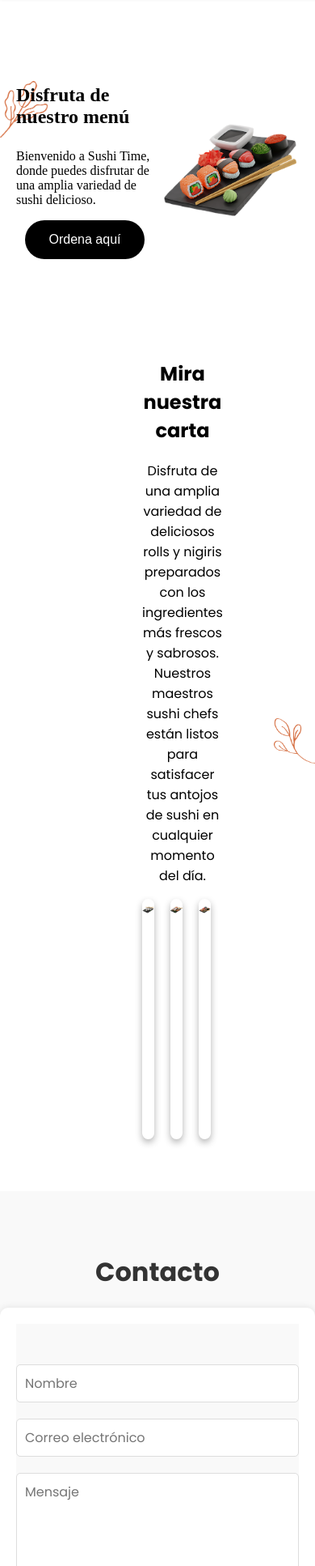
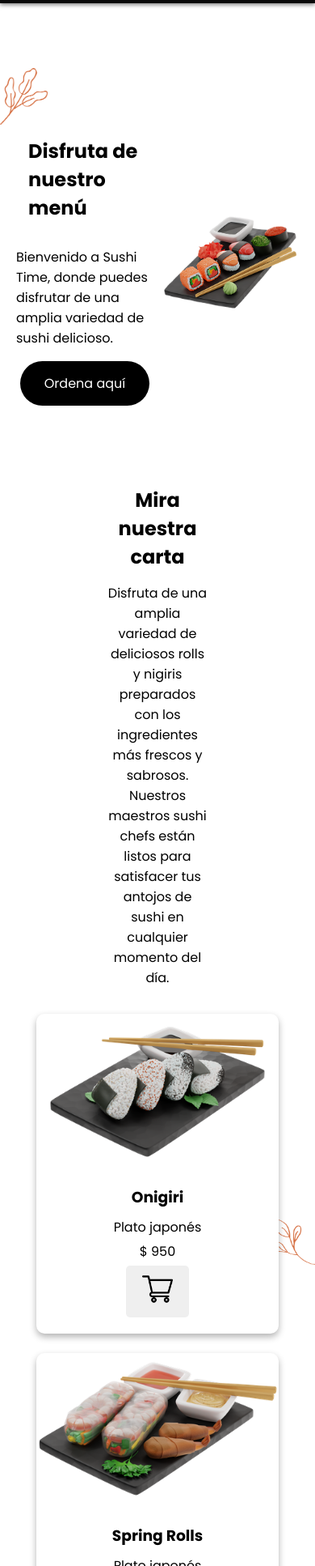
Before and after one commit to MaxiHubb2/DesafioGrupalCodoACodo, a plain HTML site: page index.html in a window 390 px wide. Shown: the part 66-2000 px from the top of the page at 81% size. Drawn offline with Linux system fonts and the light colour scheme.

Commit message:
responsive index

```diff
--- a/css/styles.css
+++ b/css/styles.css
@@ -1,21 +1,26 @@
-body {
+* {
     font-family: 'Poppins', sans-serif;
     margin: 0;
     padding: 0;
+    box-sizing: border-box;
+}
 
+body {
+    display: flex;
+    flex-direction: column;
+    align-items: center;
 }
 
 .header {
     display: flex;
     justify-content: space-between;
     align-items: center;
-    padding: 10px 20px;
+    padding: 20px;
     background-color: rgb(8 8 8 / 100%);
     color: #fff;
-    position: fixed;
     width: 100%;
+    position: sticky;
     top: 0;
-    left: 0;
     z-index: 2;
     box-shadow: 0px 2px 5px rgba(0, 0, 0, 0.5);
 }
@@ -26,15 +31,13 @@ body {
     gap: 10px;
     align-items: center;
     text-align: center;
-    margin-top: 150px;
-    padding: 20px;
+    padding: 150px 20px 0 20px;
     margin-bottom: 20px;
     font-family:  "Lora", serif;
 }
 
-.titulo h1,
-.titulo h2 {
-    margin: 0 0 10px;
+h2 {
+    padding: 15px;
 }
 
 .logo {
@@ -46,60 +49,38 @@ body {
 
 .logo img {
     width: 40px;
-    margin-right: 10px;
+    padding-right: 10px;
 }
 
 .menu ul {
     list-style: none;
-    margin: 0;
-    padding: 0;
     display: flex;
     justify-content: flex-end;
-}
-
-.menu ul li {
-    margin-left: 20px;
-}
-
-.menu ul li:first-child {
-    margin-left: 0;
+    gap: 5rem;
 }
 
 .menu ul li a {
     text-decoration: none;
     color: #fff;
-    padding: 10px 55px;
     border-radius: 20px;
     transition: background-color 0.3s, transform 0.3s;
 }
 
-
 .header .sushi-text:hover {
     transition: color 0.3s;
     color: #ffd700;
-
 }
-
-.menu {
-    padding: 10px 0;
-    text-align: center;
-}
-
-main{
-    padding-bottom: 5rem;
-}
-
 
 .menu-item {
     display: flex;
     flex-direction: column;
     align-items: center;
     text-align: left;
+    gap: 1rem;
 }
 
 .menu-item img {
     width: 200px;
-    margin-bottom: 10px;
 }
 
 .menu-item button {
@@ -118,12 +99,15 @@ main{
     background-color: #333;
 }
 
+main {
+    width: 100%;
+}
 
 #home{
     background-image: url(/assets/leaf-branch-2.png);
     background-repeat: no-repeat;
     background-size: 15%;
-    background-position: 0rem 1rem;
+    background-position: 0rem 5rem;
 }
 
 #sushi{
@@ -149,17 +133,22 @@ main{
 .titulo-sushi {
     display: flex;
     flex-direction: column;
-    align-items: flex-start;
-    padding: 4rem 11rem;
+    align-items: center;
+    justify-content: center;
+    padding: 4rem 10rem;
     text-align: center;
+}
+
+.menu-item-sushi p {
+    padding-bottom: 2rem;
 }
 
 .sushis {
     display: flex;
+    justify-content: center;
     flex-wrap: wrap;
-    gap: 20px;
+    gap: 1.5rem
 }
-
 
 /* Estilo por defecto para las cartas */
 .card {
@@ -169,7 +158,6 @@ main{
     overflow: hidden;
     box-shadow: 0 4px 8px rgba(0, 0, 0, 0.3);
     transition: transform 0.3s ease, opacity 0.5s ease;
-
 }
 
 /* Efecto de animación al pasar de una carta a otra */
@@ -227,37 +215,31 @@ main{
 }
 
 
-
  /* Estilos para la sección de contacto */
  #contacto {
     background-color: #f9f9f9;
     padding: 50px 0;
-    text-align: center;
-}
-
-#contacto h2 {
-    color: #333;
-    font-size: 2rem;
-    margin-bottom: 20px;
+    display: flex;
+    flex-direction: column;
+    align-items: center;
 }
 
 .formulario-contacto {
-    max-width: 600px;
-    margin: 0 auto;
+    width: 600px;
     padding: 20px;
     background-color: #fff;
     border-radius: 10px;
     box-shadow: 0 0 10px rgba(0, 0, 0, 0.1);
+    display: flex;
+    flex-direction: column;
+    gap: 2rem;
 }
 
 .formulario-contacto input,
 .formulario-contacto textarea {
-    width: 100%;
-    margin-bottom: 20px;
     padding: 10px;
     border: 1px solid #ddd;
     border-radius: 5px;
-    box-sizing: border-box;
     font-family: 'Poppins', sans-serif;
     font-size: 16px;
 }
@@ -284,14 +266,16 @@ main{
 
 
 /* redes */
+footer {
+    width: 100%;
+    background-color: #0f0f0f;
+    padding: 2rem 1rem;
+}
 
 .redes-sociales {
-    text-align: center;
-    margin-top: 50px;
-}
-
-.redes-sociales a {
-    margin: 0 10px;
+    display: flex;
+    gap: 1rem;
+    justify-content: center;
 }
 
 .redes-sociales img {
@@ -305,10 +289,10 @@ main{
     transform: scale(1.1);
 }
 
-footer{
-    background-color: #0f0f0f;
-    padding: 1rem;
-
+@media screen and (max-width: 1024px) {
+    .card {
+        width: 300px;
+    }
 }
 
 @media screen and (max-width: 768px) {
@@ -323,4 +307,8 @@ footer{
     .menu.open ul {
         display: block;
     }
+
+    .formulario-contacto {
+        width: 90%;
+    }
 }
--- a/index.html
+++ b/index.html
@@ -7,7 +7,6 @@
     <title>Sushi Time</title>
     <link rel="stylesheet" href="/css/styles.css">
     <link rel="stylesheet" href="https://fonts.googleapis.com/css2?family=Poppins:wght@300;400;500;600;700&display=swap">
-
 </head>
 
 <body>
@@ -22,13 +21,11 @@
                 <li><a href="#contacto">Contacto</a></li>
             </ul>
         </div>
-
     </header>
-
     <main>
         <section id="home" class="titulo">
             <div class="menu-item">
-                <h1>Disfruta de nuestro menú</h1>
+                <h2>Disfruta de nuestro menú</h2>
                 <p>Bienvenido a Sushi Time, donde puedes disfrutar de una amplia variedad de sushi delicioso.</p>
                 <button>Ordena aquí</button>
             </div>
@@ -37,10 +34,9 @@
             </section>
         </section>
 
-
         <section id="sushi" class="titulo-sushi">
             <div class="menu-item-sushi">
-                <h1>Mira nuestra carta</h1>
+                <h2>Mira nuestra carta</h2>
                 <p>Disfruta de una amplia variedad de deliciosos rolls y nigiris preparados con los ingredientes más frescos y sabrosos. Nuestros maestros sushi chefs están listos para satisfacer tus antojos de sushi en cualquier momento del día.</p>
             </div>
             <section class="sushis">
@@ -59,7 +55,7 @@
                         <h3>Spring Rolls</h3>
                         <p>Plato japonés</p>
                         <p>$ 950</p>
-                        <button><img src="/assets/carrito-de-compras.png" alt=""></i></button>
+                        <button><img src="/assets/carrito-de-compras.png" alt="carrito"></i></button>
                     </div>
                 </div>
                 <div class="card">
@@ -68,29 +64,21 @@
                         <h3>Sushi Rolls</h3>
                         <p>Plato japonés</p>
                         <p>$ 950</p>
-                        <button><img src="/assets/carrito-de-compras.png" alt=""></i></button>
+                        <button><img src="/assets/carrito-de-compras.png" alt="carrito"></i></button>
                     </div>
                 </div>
             </section>
         </section>
-
-
-        </section>
-
         <section id="contacto">
             <h2>Contacto</h2>
-            <div class="formulario-contacto">
-                <form id="contacto" action="/mensajeRecibido.html" method="get" enctype="multipart/form-data">
+            <form id="contacto-form" class="formulario-contacto" action="/mensajeRecibido.html" method="get" enctype="multipart/form-data">
                 <input type="text" name="nombre" placeholder="Nombre" required>
                 <input type="email" name="email" placeholder="Correo electrónico" required>
                 <textarea name="mensaje" placeholder="Mensaje" required></textarea>
                 <button type="submit">Enviar mensaje</button>
             </form>
-            </div>
         </section>
-
     </main>
-
     <footer>
         <div class="redes-sociales">
             <a href="#"><img src="/assets/Facebook.png" alt="Facebook"></a>
@@ -98,11 +86,6 @@
             <a href="#"><img src="/assets/Twitter.png" alt="Twitter"></a>
         </div>
     </footer>
-
-
 </body>
-
 <script src="/js/script.js"></script>
-
-
 </html>
```
Also changed, not shown: mensajeRecibido.html (+0 -2 lines). Lines whose indentation alone changed are shown as unchanged.
